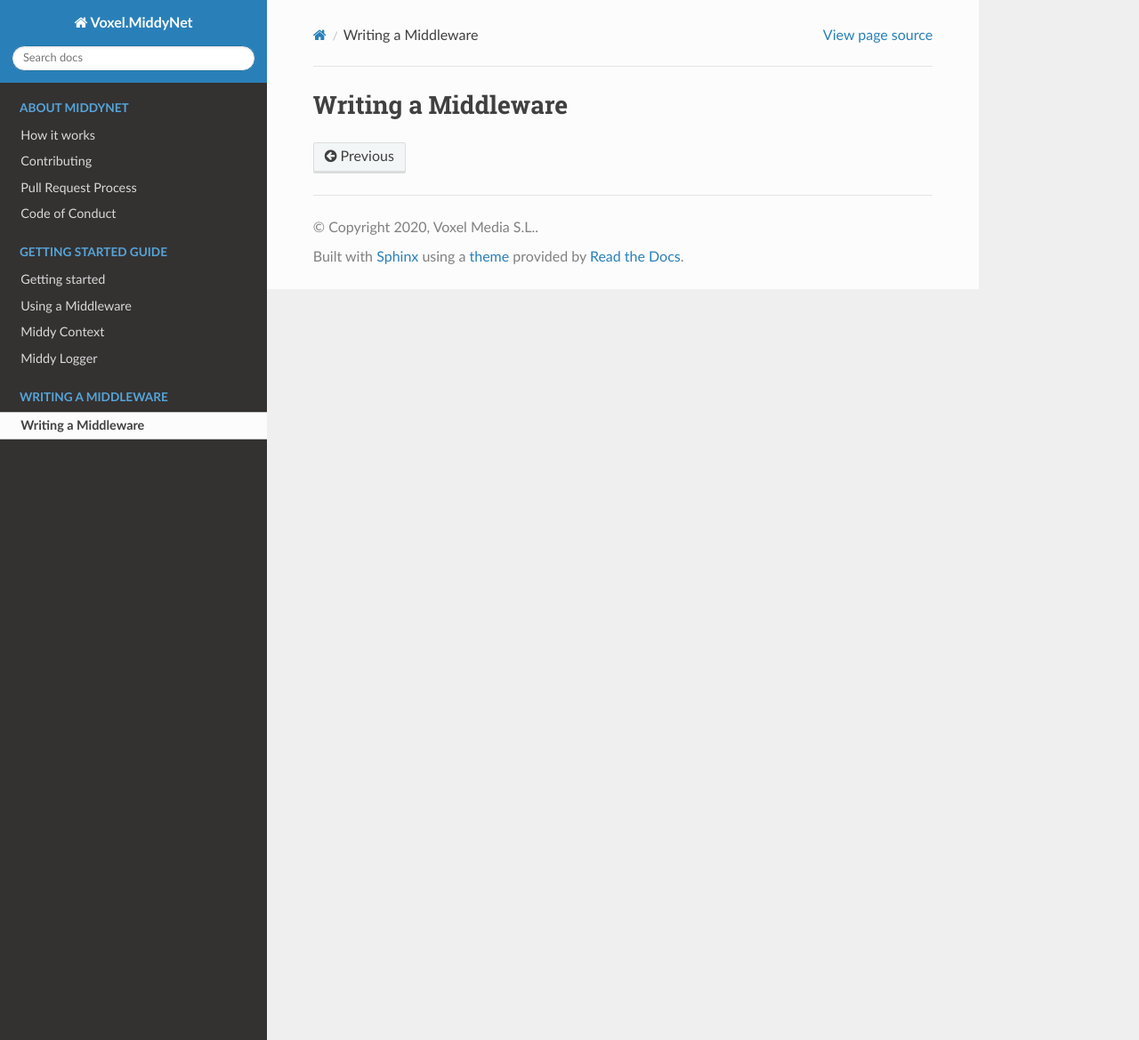
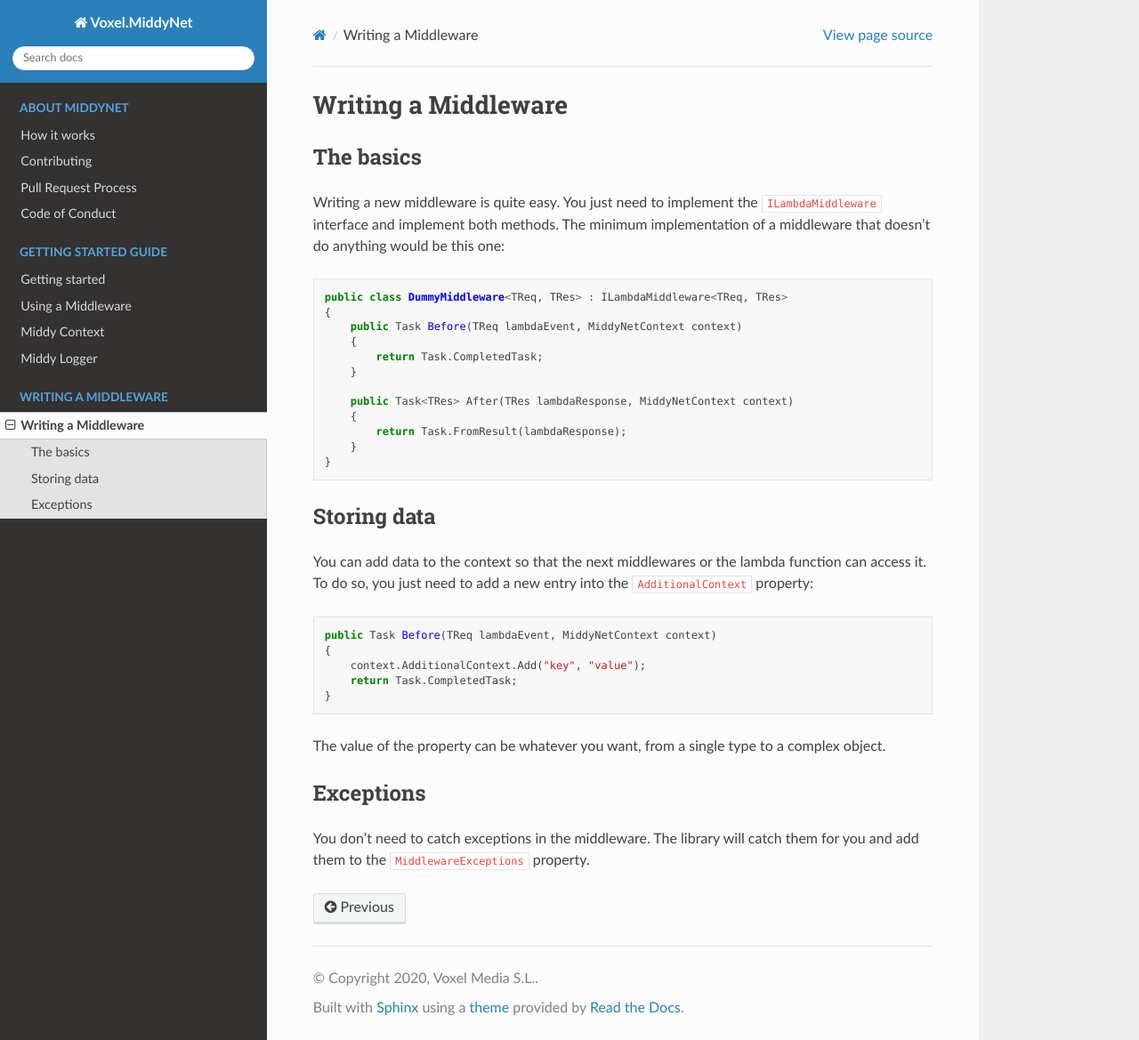
Before and after one commit to VoxelGroup/Voxel.MiddyNet, a Sphinx documentation site: the page built from docs/source/writing/writing.rst, in a window 1280 px wide and 1169 px high. Shown: the whole window at 89% size. Built offline with Sphinx 7.4.7 and the Read the Docs theme 2.0.0, drawn with Linux system fonts in a browser that asks for light colours.

Commit message:
Writing middlewares docs

```diff
--- a/docs/source/writing/writing.rst
+++ b/docs/source/writing/writing.rst
@@ -1,2 +1,37 @@
 Writing a Middleware
 ====================
+
+The basics
+----------
+
+Writing a new middleware is quite easy. You just need to implement the ``ILambdaMiddleware`` interface and implement both methods. The minimum implementation of a middleware that doesn't do anything would be this one::
+
+    public class DummyMiddleware<TReq, TRes> : ILambdaMiddleware<TReq, TRes>
+    {
+        public Task Before(TReq lambdaEvent, MiddyNetContext context)
+        {
+            return Task.CompletedTask;
+        }
+
+        public Task<TRes> After(TRes lambdaResponse, MiddyNetContext context)
+        {
+            return Task.FromResult(lambdaResponse);
+        }
+    }
+
+Storing data
+------------
+
+You can add data to the context so that the next middlewares or the lambda function can access it. To do so, you just need to add a new entry into the ``AdditionalContext`` property::
+
+    public Task Before(TReq lambdaEvent, MiddyNetContext context)
+    {
+        context.AdditionalContext.Add("key", "value");
+        return Task.CompletedTask;
+    }
+
+The value of the property can be whatever you want, from a single type to a complex object.
+
+Exceptions
+----------
+You don't need to catch exceptions in the middleware. The library will catch them for you and add them to the ``MiddlewareExceptions`` property.
```
Also changed, not shown: docs/source/started/usemiddleware.rst (+4 -4 lines).
